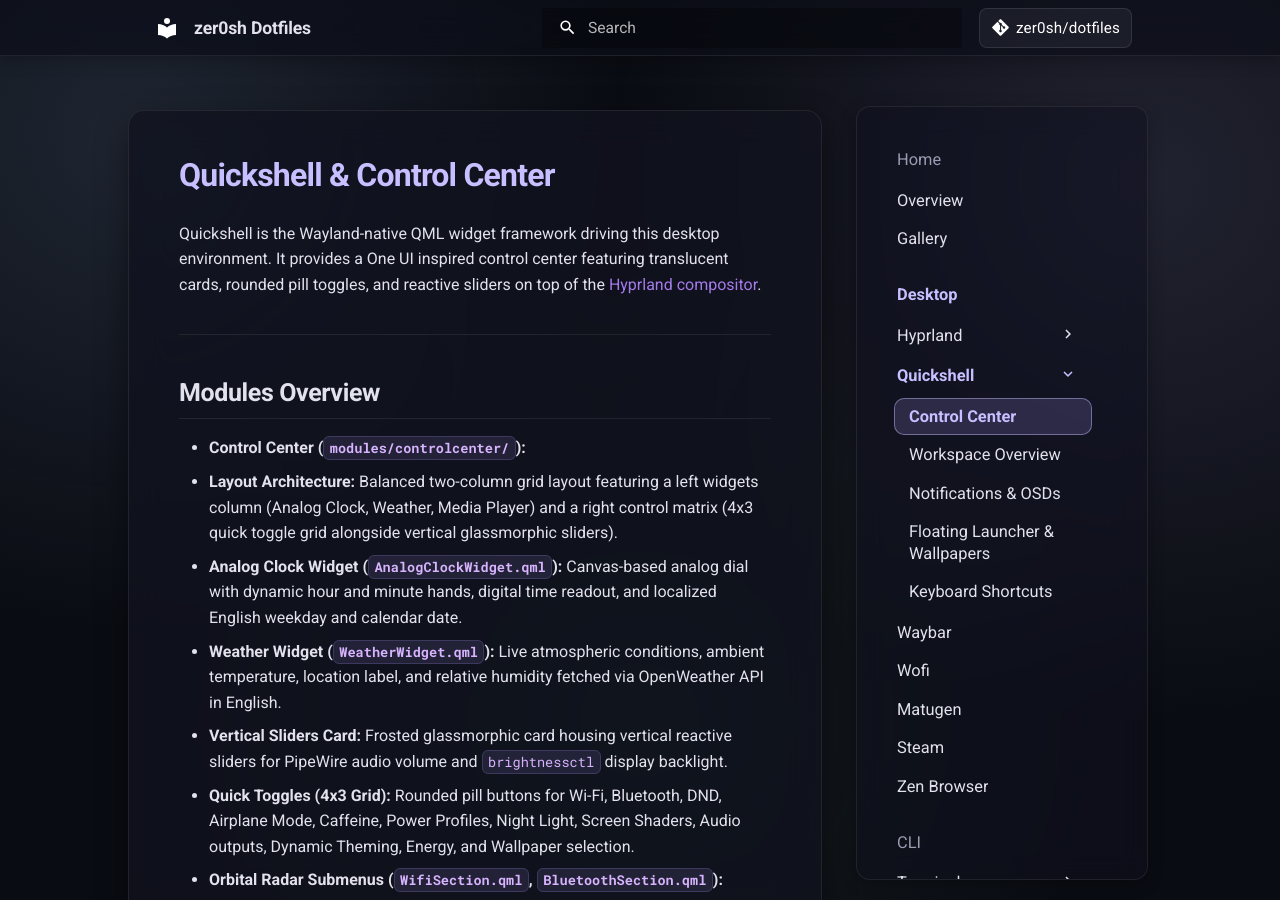
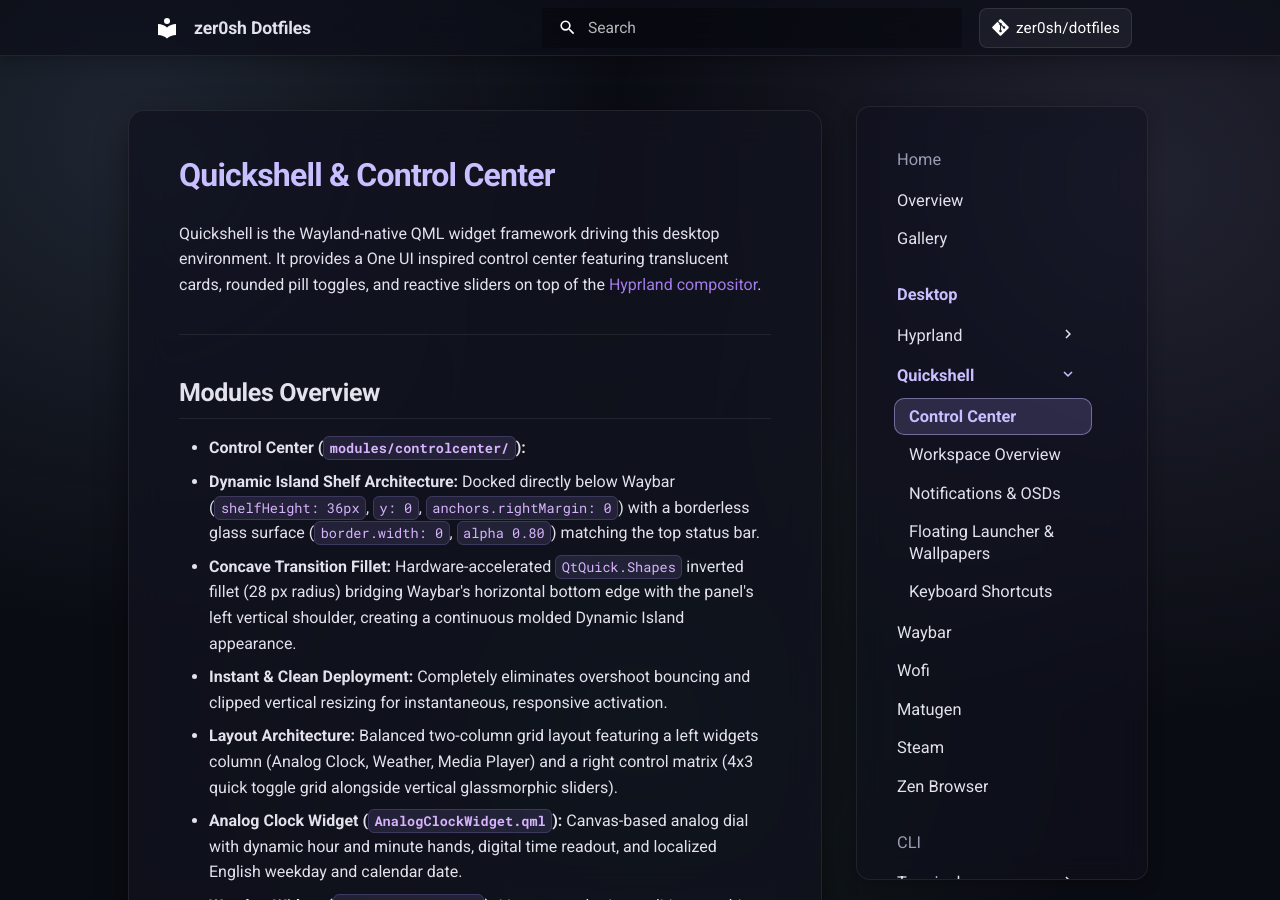
Before and after one commit to zer0sh/dotfiles, an MkDocs documentation site: the page built from docs/quickshell/index.md, in a window 1280 px wide and 900 px high. Built offline with MkDocs 1.6.1 and Material for MkDocs 9.7.7, drawn with Linux system fonts in a browser that asks for light colours; comment, search, counter and statistics services are not loaded; some of the changed text lies outside the part shown.

Commit message:
feat(ui): implement dynamic island concave fillets and bottom-docked drawers
- Align Waybar with flat square geometry (border-radius: 0, border-bottom: none)
- Implement QtQuick.Shapes concave fillet (inverted radius 28px) bridging Waybar and Control Center
- Dock Launcher, Wallpaper Carousel, Shader Selector, Theme Carousel and Gadgets Manager to screen bottom with dual concave fillets (28px radius)
- Unify glass surface (alpha 0.80, borderless) across top shelf and bottom drawers
- Update documentation in docs/quickshell and docs/apps/waybar

```diff
--- a/docs/quickshell/index.md
+++ b/docs/quickshell/index.md
@@ -7,6 +7,9 @@
 ## Modules Overview
 
 * **Control Center (`modules/controlcenter/`):**
+  * **Dynamic Island Shelf Architecture:** Docked directly below Waybar (`shelfHeight: 36px`, `y: 0`, `anchors.rightMargin: 0`) with a borderless glass surface (`border.width: 0`, `alpha 0.80`) matching the top status bar.
+  * **Concave Transition Fillet:** Hardware-accelerated `QtQuick.Shapes` inverted fillet (28 px radius) bridging Waybar's horizontal bottom edge with the panel's left vertical shoulder, creating a continuous molded Dynamic Island appearance.
+  * **Instant & Clean Deployment:** Completely eliminates overshoot bouncing and clipped vertical resizing for instantaneous, responsive activation.
   * **Layout Architecture:** Balanced two-column grid layout featuring a left widgets column (Analog Clock, Weather, Media Player) and a right control matrix (4x3 quick toggle grid alongside vertical glassmorphic sliders).
   * **Analog Clock Widget (`AnalogClockWidget.qml`):** Canvas-based analog dial with dynamic hour and minute hands, digital time readout, and localized English weekday and calendar date.
   * **Weather Widget (`WeatherWidget.qml`):** Live atmospheric conditions, ambient temperature, location label, and relative humidity fetched via OpenWeather API in English.
@@ -30,8 +33,9 @@
   * Ambient desktop clock surface and expandable calendar panel with date navigation.
 * **Mini Music Player (`modules/osd/MiniPlayer.qml`):**
   * Compact MPRIS playback controller triggered with `SUPER + M` as defined in [Hyprland Keybindings](../hyprland/keybinds.md#quickshell-and-desktop-overlays).
-* **Application Launcher (`modules/launcher/`):**
-  * Fast native application runner and app drawer complementing [Wofi Launcher](../apps/wofi.md).
+* **Application Launcher & Dynamic Island Carousel (`modules/launcher/`):**
+  * Bottom-docked runner (`anchors.bottomMargin: 0`) with dual concave fillets (28 px radius) seamlessly emerging from the screen's bottom bezel.
+  * Powers Application Drawer, Wallpaper Carousel, Shader Selector, Theme Carousel, and Gadget Manager. Detailed in the [Launcher & Wallpapers Guide](launcher-wallpapers.md).
 * **Workspace Overview & Exposé (`modules/overview/`):**
   * Full-screen 2x5 grid displaying all 10 Hyprland workspaces simultaneously with proportional window layouts.
   * Drag-and-drop window relocation across workspaces, quick window kill, and spatial keyboard navigation.
```
Also changed, not shown: docs/apps/waybar.md (+1 -1 lines), docs/quickshell/launcher-wallpapers.md (+8 -4 lines), 4 other files.
